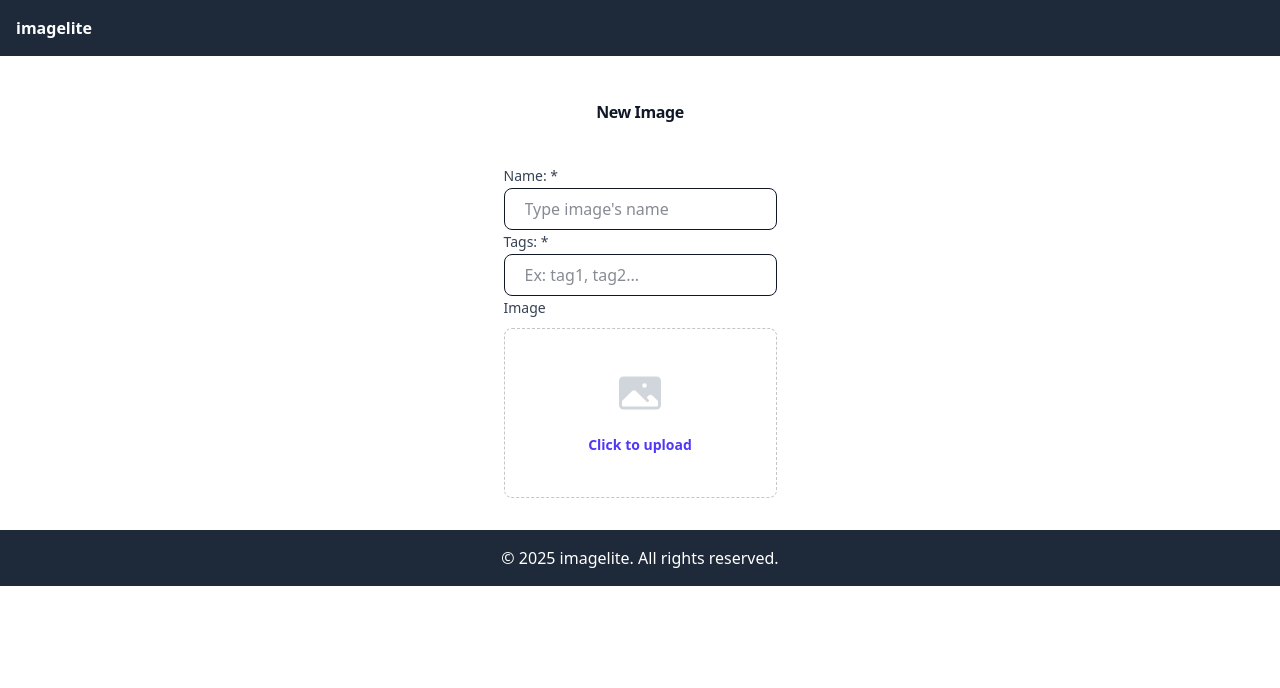
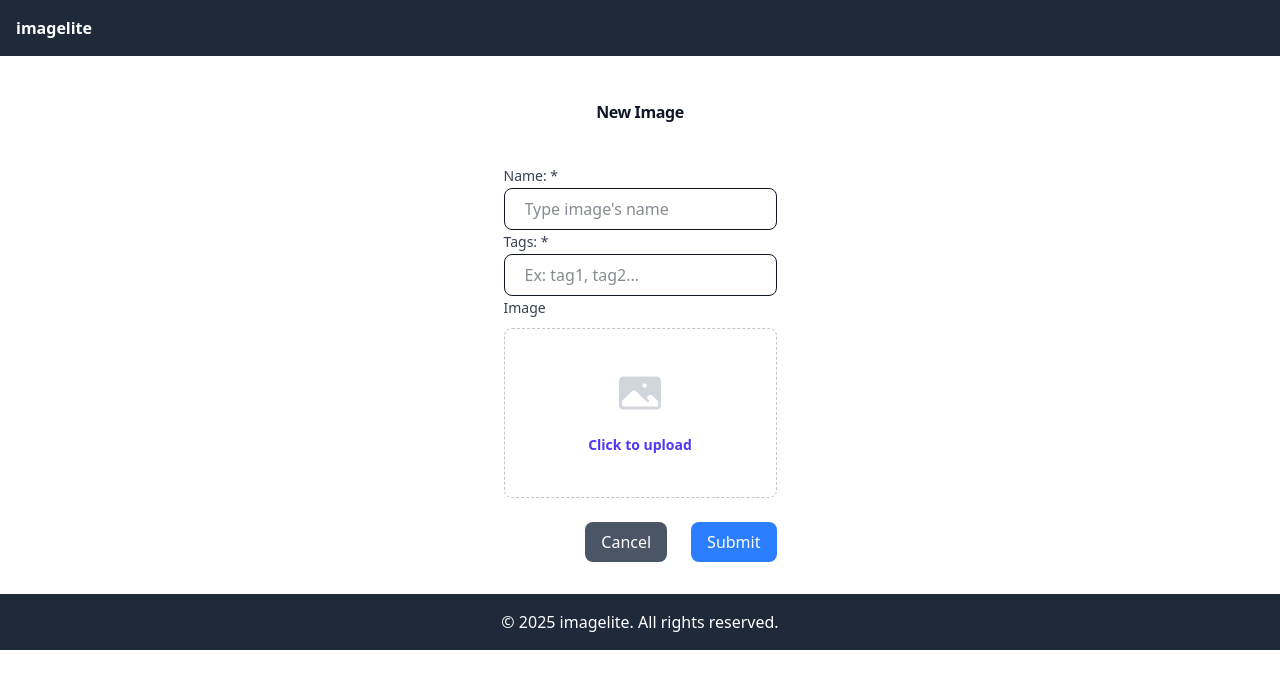
Before and after one commit to iDevAntonio/imagelite, a Next.js app: page /form in a window 1280 px wide. Shown: the top 688 px of the page. Built offline with nearby package versions, Linux system fonts and the light colour scheme.

Commit message:
Add cancel button to FormPage and update Button component to accept type prop

```diff
--- a/src/app/form/page.tsx
+++ b/src/app/form/page.tsx
@@ -1,4 +1,5 @@
-import { InputText, Template } from "@/components"
+import { InputText, Template, Button } from "@/components"
+import Link from "next/link"
 
 export default function FormPage() {
   return (
@@ -22,11 +23,11 @@ export default function FormPage() {
                     <div className="mt-2 flex justify-center rounded-lg border border-dashed border-gray-900/25 px-6 py-10">
                         <div className="text-center">
                             <svg className="mx-auto h-12 w-12 text-gray-300" viewBox="0 0 24 24" fill="currentColor" aria-hidden="true">
-                                <path fill-rule="evenodd" d="M1.5 6a2.25 2.25 0 012.25-2.25h16.5A2.25 2.25
+                                <path fillRule="evenodd" d="M1.5 6a2.25 2.25 0 012.25-2.25h16.5A2.25 2.25
                                 0 0122.5 6v12a2.25 2.25 0 01-2.25 2.25H3.75A2.25 2.25 0 011.5 18V6zM3 16.06V18c0
                                 .414.336.75.75.75h16.5A.75.75 0 0021 18v-1.94l-2.69-2.689a1.5 1.5 0 00-2.12 0l-.88.879.97.97a.75.75
                                 0 11-1.06 1.06l-5.16-5.159a1.5 1.5 0 00-2.12 0L3 16.061zm10.125-7.81a1.125 1.125 0 112.25 0 1.125
-                                1.125 0 01-2.25 0z" clip-rule="evenodd"></path>
+                                1.125 0 01-2.25 0z" clipRule="evenodd"></path>
                             </svg>
                             <div className="mt-4 flex text-sm leading-6 text-gray-600">
                                 <label htmlFor="file-upload" className="relative cursor-pointer rrounded-md bg-white font-semibold text-indigo-600">
@@ -37,6 +38,12 @@ export default function FormPage() {
                         </div>
                     </div>
                 </div>
+                <div className="mt-6 flex justify-end gap-x-6">
+                    <Link href={'/gallery'}>
+                        <Button style="bg-gray-600 hover:bg-gray-700" type="button" label="Cancel"/>
+                    </Link>
+                    <Button style="bg-blue-500 hover:bg-blue-600" type="submit" label="Submit"/>
+                </div>
             </form>
         </section>
     </Template>
--- a/src/components/button/Button.tsx
+++ b/src/components/button/Button.tsx
@@ -4,13 +4,15 @@ interface ButtonProps {
     style?:  string;
     label?: string;
     onClick?: (event: any) => void;
+    type?: 'button' | 'submit' | 'reset' | undefined;
 
 }
 
-export const Button: React.FC<ButtonProps> = ({onClick,style,label}: ButtonProps) => {
+export const Button: React.FC<ButtonProps> = ({onClick,style,label, type}: ButtonProps) => {
     return(
         <>
             <button onClick={onClick}
+            type={type}
             className={`${style} text-white px-4 py-2 rounded-lg hover: transition-colors duration-300`}>
                 {label}
             </button>
```
